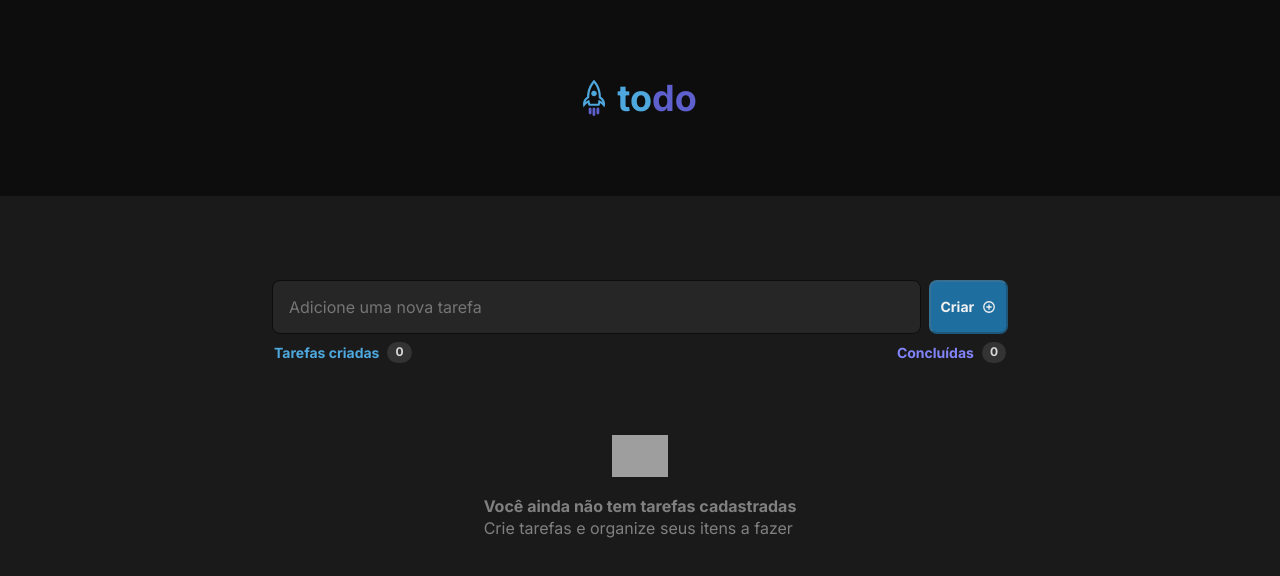
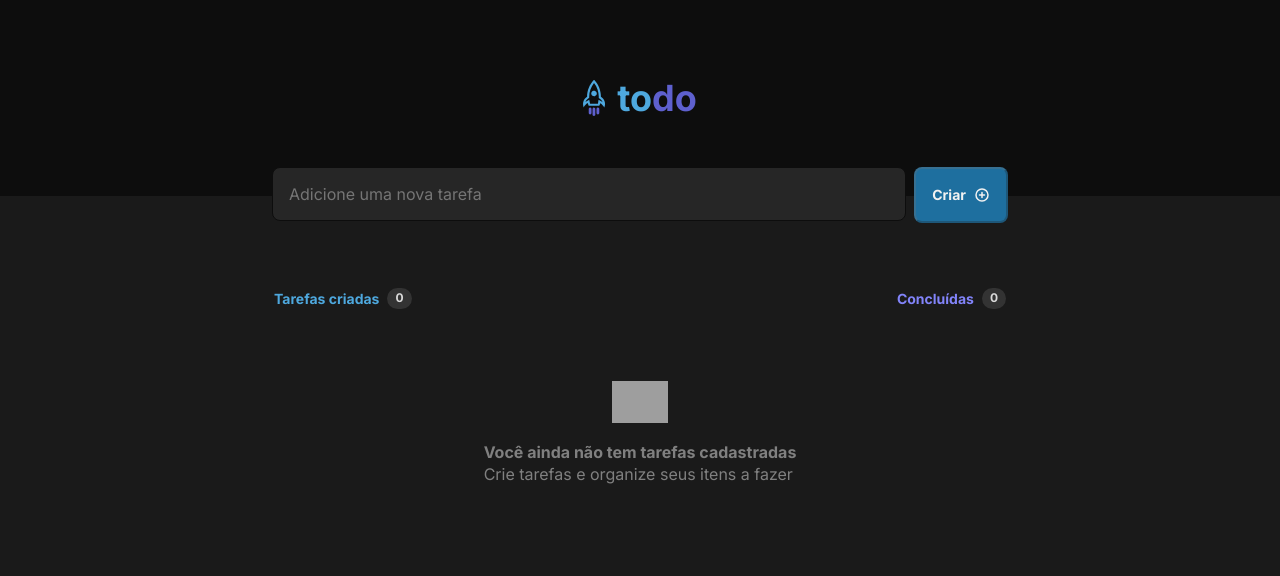
Before and after one commit to didierpg/todo-list, a React (Vite) app: page / in a window 1280 px wide. Shown: the top 576 px of the page. Built offline with nearby package versions, Linux system fonts and the light colour scheme; grey boxes are pictures that could not be loaded.

Commit message:
refactor: complete style and UI

```diff
--- a/src/components/TaskContainer/TaskAdder/styles.module.css
+++ b/src/components/TaskContainer/TaskAdder/styles.module.css
@@ -2,10 +2,11 @@
   display: flex;
   justify-content: center;
   gap: 0.5rem;
-  /* position: absolute;
+  position: absolute;
   top: 10.45rem;
   left: 50%;
-  transform: translateX(-50%); */
+  transform: translateX(-50%);
+  width: inherit;
 }
 
 .taskadder input {
@@ -27,22 +28,31 @@
 
 .taskadder button {
   display: flex;
-  justify-content: center;
   align-items: center;
   gap: 0.5rem;
   background-color: var(--blue-dark);
   color: var(--gray-100);
   border-radius: 8px;
-  font-size: 0.875rem;
-  width: 5.625rem;
   cursor: pointer;
+  padding: 1rem;
+}
+
+.taskadder button:focus {
+  background-color: var(--blue);
+  border-color: var(--purple-dark);
+  outline: none;
   transition: border-color 0.5s ease;
 }
 
-button:focus {
-  outline: none;
-  border-color: var(--purple-dark);
+.taskadder button:hover {
+  background-color: var(--blue);
+  transition: background-color 1s ease;
 }
-.task-adder button svg {
-  font-size: 1.25rem;
+
+.taskadder button strong {
+  font-size: var(--font-size-medium);
 }
+
+.taskadder button svg {
+  font-size: var(--font-size-large);
+}
--- a/src/components/TaskContainer/TaskList/Task/index.tsx
+++ b/src/components/TaskContainer/TaskList/Task/index.tsx
@@ -1,4 +1,4 @@
-import { CheckCircle, Circle, Trash } from "@phosphor-icons/react";
+import { Check, Trash } from "@phosphor-icons/react";
 import styles from "./styles.module.css";
 
 export interface TaskProps {
@@ -29,10 +29,19 @@ export function Task({
 
   return (
     <div className={styles.task}>
-      <button onClick={toggleCheckboxTask}>
-        {isDone ? <CheckCircle weight="fill" /> : <Circle />}
-      </button>
-      <p className={isDone ? styles.done : ""}>{description}</p>
+      {isDone ? (
+        <>
+          <button className={styles.done} onClick={toggleCheckboxTask}>
+            <Check weight="bold" />
+          </button>
+          <p className={styles.done}>{description}</p>
+        </>
+      ) : (
+        <>
+          <button onClick={toggleCheckboxTask}></button>
+          <p>{description}</p>
+        </>
+      )}
       <button onClick={handleButtonRemoveTask}>
         <Trash />
       </button>
--- a/src/components/TaskContainer/TaskList/Task/styles.module.css
+++ b/src/components/TaskContainer/TaskList/Task/styles.module.css
@@ -16,16 +16,46 @@
   cursor: pointer;
 }
 
-.task button:first-child svg {
-  color: var(--blue);
+.task button:first-child {
+  height: 1.5rem;
+  width: 1.5rem;
+  border-radius: 999px;
+  border: 0.2rem solid var(--blue);
+  display: flex;
+  justify-content: center;
+  align-items: center;
 }
 
-.task button:first-child .done svg {
-  color: var(--purple);
+.task button:first-child:hover {
+  background: var(--gray-400);
 }
 
-.task svg:last-child {
+.task button:first-child.done {
+  border: 0.2rem solid var(--purple-dark);
+  background-color: var(--purple-dark);
+}
+
+.task button:first-child.done:hover {
+  border: 0.2rem solid var(--purple);
+  background-color: var(--purple);
+}
+
+.task button:first-child svg {
+  color: var(--gray-100);
+  font-size: var(--font-size-medium);
+}
+
+.task button:last-child {
   color: var(--gray-300);
+  font-size: 1.25rem;
+  display: flex;
+  border-radius: 0.25rem;
+  padding: 0.25rem;
+}
+
+.task button:last-child:hover {
+  color: var(--danger);
+  background-color: var(--gray-400);
 }
 
 .task p {
--- a/src/index.css
+++ b/src/index.css
@@ -11,6 +11,13 @@
   --gray-200: #d9d9d9;
   --gray-100: #f2f2f2;
   --danger: #e25858;
+
+  --font-family: "Inter", sans-serif;
+  --font-size-small: 0.75rem;
+  --font-size-medium: 0.875rem;
+  --font-size-large: 1rem;
+  --font-weight-regular: 400;
+  --font-weight-bold: 700;
 }
 
 * {
@@ -30,7 +37,7 @@ body,
 input,
 textarea,
 button {
-  font-family: "Inter", sans-serif;
-  font-weight: 400;
-  font-size: 1rem;
+  font-family: var(--font-family);
+  font-weight: var(--font-weight-regular);
+  font-size: var(--font-size-large);
 }
```
